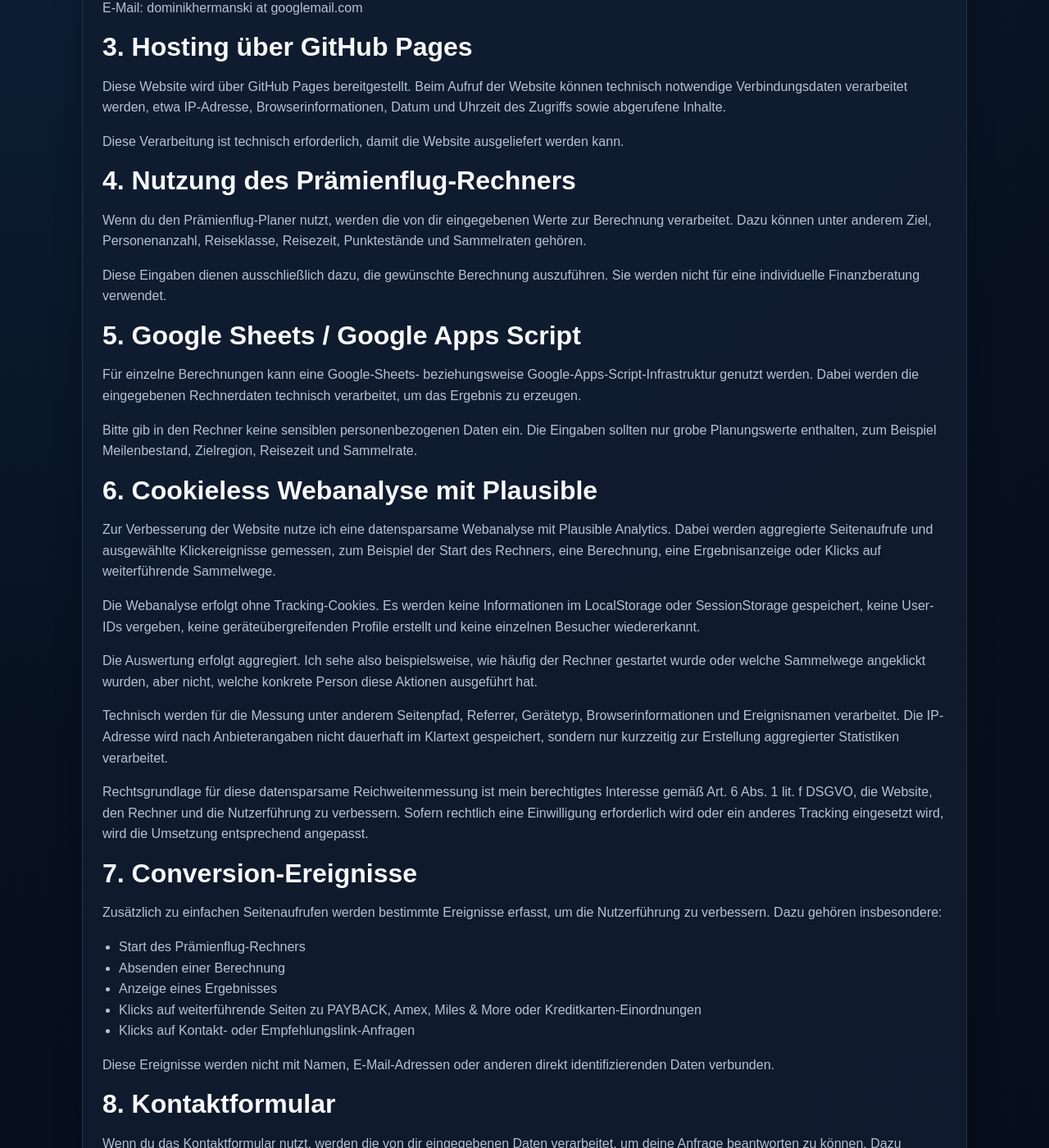
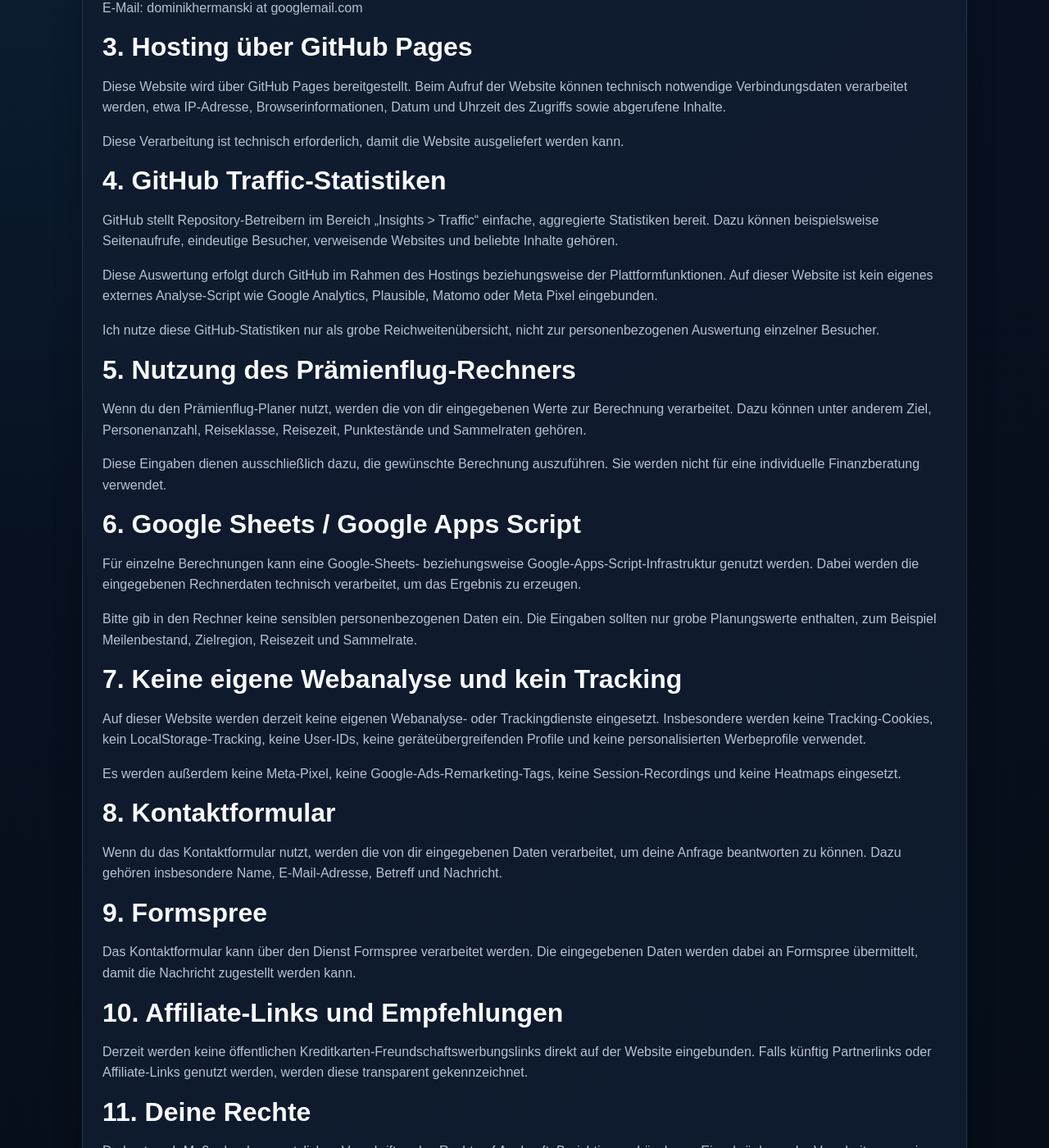
Before and after one commit to Praemienflug-Planer/miles-planer, a Jekyll site: the page built from datenschutz.html, in a window 1280 px wide and 1400 px high, scrolled down 761 px. Shown: the whole window at 82% size. Built offline with Jekyll 4.4.1, drawn with Linux system fonts in a browser that asks for light colours; some of the changed text lies outside the part shown.

Commit message:
Remove Plausible references from privacy policy

```diff
--- a/datenschutz.html
+++ b/datenschutz.html
@@ -41,31 +41,22 @@
         <p>Diese Website wird über GitHub Pages bereitgestellt. Beim Aufruf der Website können technisch notwendige Verbindungsdaten verarbeitet werden, etwa IP-Adresse, Browserinformationen, Datum und Uhrzeit des Zugriffs sowie abgerufene Inhalte.</p>
         <p>Diese Verarbeitung ist technisch erforderlich, damit die Website ausgeliefert werden kann.</p>
 
-        <h2>4. Nutzung des Prämienflug-Rechners</h2>
+        <h2>4. GitHub Traffic-Statistiken</h2>
+        <p>GitHub stellt Repository-Betreibern im Bereich „Insights &gt; Traffic“ einfache, aggregierte Statistiken bereit. Dazu können beispielsweise Seitenaufrufe, eindeutige Besucher, verweisende Websites und beliebte Inhalte gehören.</p>
+        <p>Diese Auswertung erfolgt durch GitHub im Rahmen des Hostings beziehungsweise der Plattformfunktionen. Auf dieser Website ist kein eigenes externes Analyse-Script wie Google Analytics, Plausible, Matomo oder Meta Pixel eingebunden.</p>
+        <p>Ich nutze diese GitHub-Statistiken nur als grobe Reichweitenübersicht, nicht zur personenbezogenen Auswertung einzelner Besucher.</p>
+
+        <h2>5. Nutzung des Prämienflug-Rechners</h2>
         <p>Wenn du den Prämienflug-Planer nutzt, werden die von dir eingegebenen Werte zur Berechnung verarbeitet. Dazu können unter anderem Ziel, Personenanzahl, Reiseklasse, Reisezeit, Punktestände und Sammelraten gehören.</p>
         <p>Diese Eingaben dienen ausschließlich dazu, die gewünschte Berechnung auszuführen. Sie werden nicht für eine individuelle Finanzberatung verwendet.</p>
 
-        <h2>5. Google Sheets / Google Apps Script</h2>
+        <h2>6. Google Sheets / Google Apps Script</h2>
         <p>Für einzelne Berechnungen kann eine Google-Sheets- beziehungsweise Google-Apps-Script-Infrastruktur genutzt werden. Dabei werden die eingegebenen Rechnerdaten technisch verarbeitet, um das Ergebnis zu erzeugen.</p>
         <p>Bitte gib in den Rechner keine sensiblen personenbezogenen Daten ein. Die Eingaben sollten nur grobe Planungswerte enthalten, zum Beispiel Meilenbestand, Zielregion, Reisezeit und Sammelrate.</p>
 
-        <h2>6. Cookieless Webanalyse mit Plausible</h2>
-        <p>Zur Verbesserung der Website nutze ich eine datensparsame Webanalyse mit Plausible Analytics. Dabei werden aggregierte Seitenaufrufe und ausgewählte Klickereignisse gemessen, zum Beispiel der Start des Rechners, eine Berechnung, eine Ergebnisanzeige oder Klicks auf weiterführende Sammelwege.</p>
-        <p>Die Webanalyse erfolgt ohne Tracking-Cookies. Es werden keine Informationen im LocalStorage oder SessionStorage gespeichert, keine User-IDs vergeben, keine geräteübergreifenden Profile erstellt und keine einzelnen Besucher wiedererkannt.</p>
-        <p>Die Auswertung erfolgt aggregiert. Ich sehe also beispielsweise, wie häufig der Rechner gestartet wurde oder welche Sammelwege angeklickt wurden, aber nicht, welche konkrete Person diese Aktionen ausgeführt hat.</p>
-        <p>Technisch werden für die Messung unter anderem Seitenpfad, Referrer, Gerätetyp, Browserinformationen und Ereignisnamen verarbeitet. Die IP-Adresse wird nach Anbieterangaben nicht dauerhaft im Klartext gespeichert, sondern nur kurzzeitig zur Erstellung aggregierter Statistiken verarbeitet.</p>
-        <p>Rechtsgrundlage für diese datensparsame Reichweitenmessung ist mein berechtigtes Interesse gemäß Art. 6 Abs. 1 lit. f DSGVO, die Website, den Rechner und die Nutzerführung zu verbessern. Sofern rechtlich eine Einwilligung erforderlich wird oder ein anderes Tracking eingesetzt wird, wird die Umsetzung entsprechend angepasst.</p>
-
-        <h2>7. Conversion-Ereignisse</h2>
-        <p>Zusätzlich zu einfachen Seitenaufrufen werden bestimmte Ereignisse erfasst, um die Nutzerführung zu verbessern. Dazu gehören insbesondere:</p>
-        <ul>
-          <li>Start des Prämienflug-Rechners</li>
-          <li>Absenden einer Berechnung</li>
-          <li>Anzeige eines Ergebnisses</li>
-          <li>Klicks auf weiterführende Seiten zu PAYBACK, Amex, Miles &amp; More oder Kreditkarten-Einordnungen</li>
-          <li>Klicks auf Kontakt- oder Empfehlungslink-Anfragen</li>
-        </ul>
-        <p>Diese Ereignisse werden nicht mit Namen, E-Mail-Adressen oder anderen direkt identifizierenden Daten verbunden.</p>
+        <h2>7. Keine eigene Webanalyse und kein Tracking</h2>
+        <p>Auf dieser Website werden derzeit keine eigenen Webanalyse- oder Trackingdienste eingesetzt. Insbesondere werden keine Tracking-Cookies, kein LocalStorage-Tracking, keine User-IDs, keine geräteübergreifenden Profile und keine personalisierten Werbeprofile verwendet.</p>
+        <p>Es werden außerdem keine Meta-Pixel, keine Google-Ads-Remarketing-Tags, keine Session-Recordings und keine Heatmaps eingesetzt.</p>
 
         <h2>8. Kontaktformular</h2>
         <p>Wenn du das Kontaktformular nutzt, werden die von dir eingegebenen Daten verarbeitet, um deine Anfrage beantworten zu können. Dazu gehören insbesondere Name, E-Mail-Adresse, Betreff und Nachricht.</p>
@@ -75,16 +66,12 @@
 
         <h2>10. Affiliate-Links und Empfehlungen</h2>
         <p>Derzeit werden keine öffentlichen Kreditkarten-Freundschaftswerbungslinks direkt auf der Website eingebunden. Falls künftig Partnerlinks oder Affiliate-Links genutzt werden, werden diese transparent gekennzeichnet.</p>
-        <p>Klicks auf entsprechende Informations- oder Kontaktseiten können im Rahmen der cookieless Webanalyse aggregiert gezählt werden. Eine personenbezogene Auswertung einzelner Nutzer findet dabei nicht statt.</p>
 
-        <h2>11. Keine personalisierte Werbung</h2>
-        <p>Auf dieser Website werden keine Meta-Pixel, keine Google-Ads-Remarketing-Tags, keine Session-Recordings, keine Heatmaps und keine personalisierten Werbeprofile eingesetzt.</p>
-
-        <h2>12. Deine Rechte</h2>
+        <h2>11. Deine Rechte</h2>
         <p>Du hast nach Maßgabe der gesetzlichen Vorschriften das Recht auf Auskunft, Berichtigung, Löschung, Einschränkung der Verarbeitung sowie auf Widerspruch gegen die Verarbeitung deiner personenbezogenen Daten.</p>
         <p>Wenn die Verarbeitung auf berechtigten Interessen beruht, kannst du der Verarbeitung aus Gründen, die sich aus deiner besonderen Situation ergeben, widersprechen.</p>
 
-        <h2>13. Änderungen</h2>
+        <h2>12. Änderungen</h2>
         <p>Diese Datenschutzerklärung kann angepasst werden, wenn sich technische oder rechtliche Anforderungen ändern oder weitere Dienste eingebunden werden.</p>
 
         <div class="hero-actions" style="margin-top: 28px;">
```
